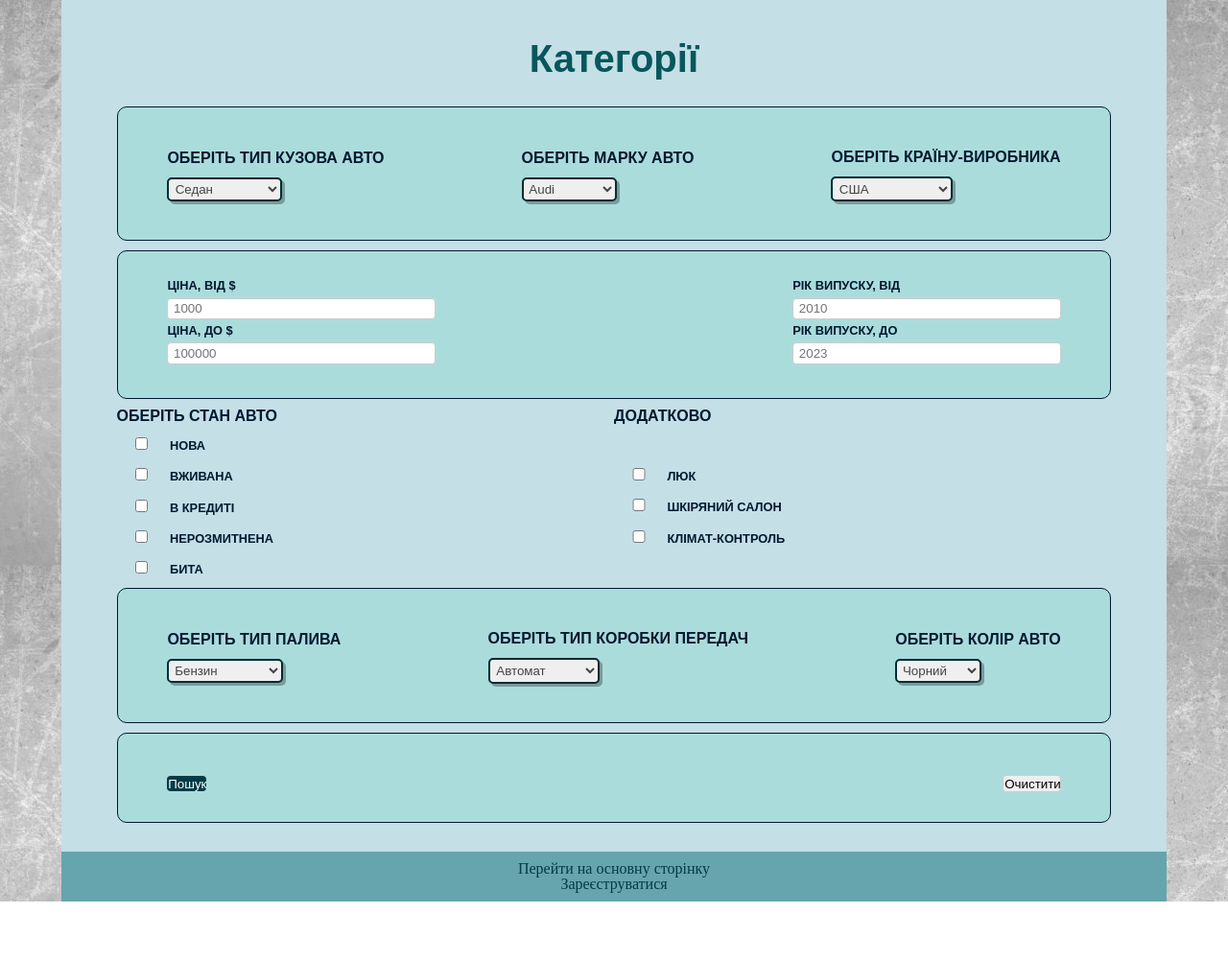
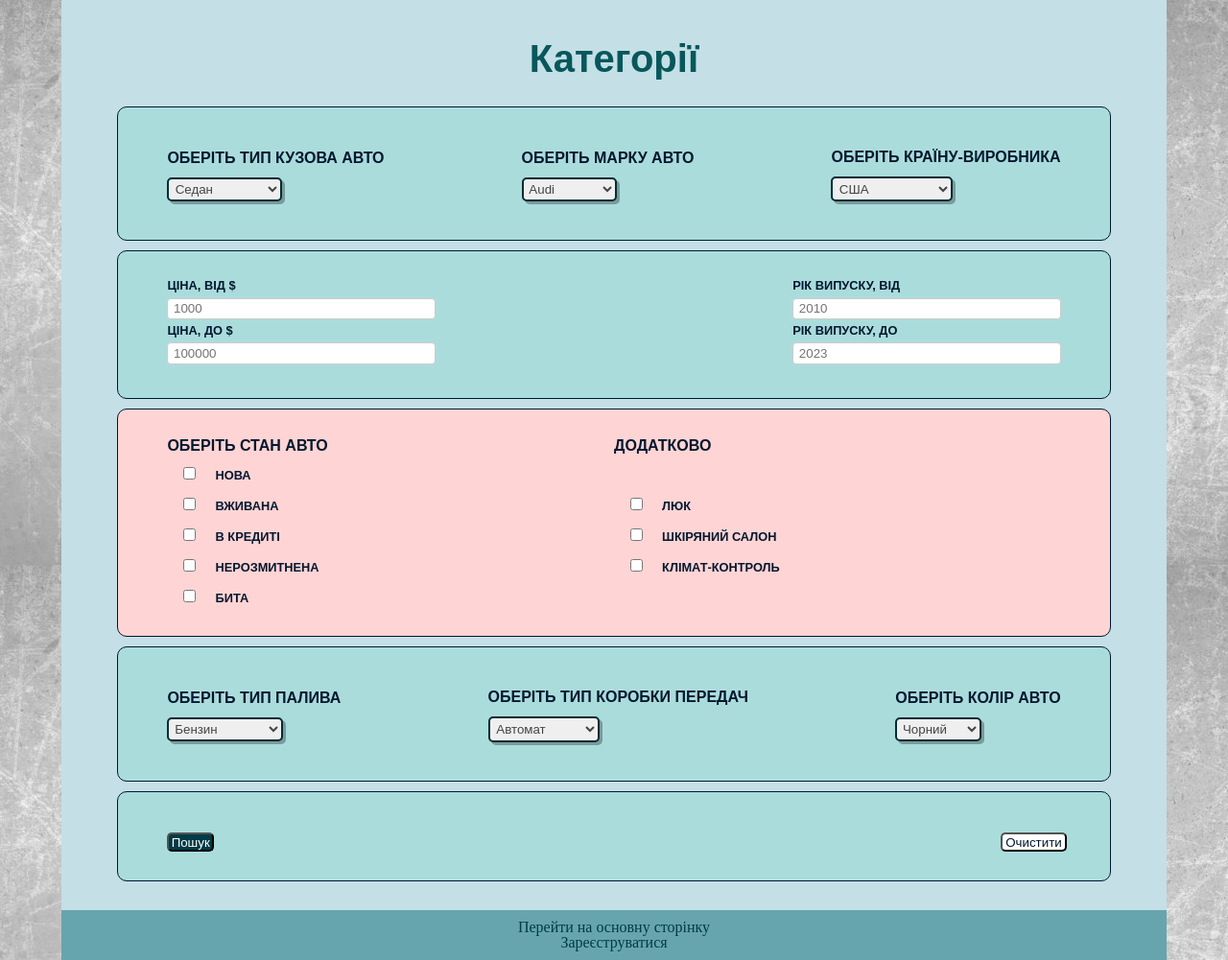
Before and after one commit to Alishta/homework_05, a plain HTML site: page pages/search.html in a window 1280 px wide. Shown: the whole page at 96% size. Before the commit the page ends 940 px from the top, so only its background shows below. Drawn offline with Linux system fonts and the light colour scheme.

Commit message:
changed search.html, style.css - made search and reset buttons, added form styles

```diff
--- a/css/style.css
+++ b/css/style.css
@@ -324,12 +324,37 @@ a:hover {
     flex-direction: row;
     justify-content: space-around;
     align-items: baseline;
+    padding: 30px 5%;
+    border: 1px double #00182f;
+    border-radius: 10px;
+    background-color: #ffd4d4;
 }
 
 .container-check__item {
     display: flex;
     flex-direction: column;
-    /* justify-content: space-around; */
-    /* align-items: flex-start; */
     width: 50%;
 }
+
+.button {
+    background-color: #003b46;
+    color: white;
+    padding: 1% 5%;
+    text-align: center;
+    text-decoration: none;
+    border-radius: 5px;
+}
+
+.button:hover {
+    cursor: pointer;
+    background-color: #31516e;
+}
+
+.button[type=reset] {
+    background-color: #fff;
+    color: #00182f;
+}
+
+.button[type=reset]:hover {
+    background-color: #e0e0e0;
+}
--- a/pages/search.html
+++ b/pages/search.html
@@ -169,11 +169,11 @@
                 </div>
             </div>
             <div class="container">
-                <p>
-                    <input type="submit" name="submit" value="Пошук">
+                <p class="container__button">
+                    <button class="button" type="submit">Пошук</button>
                 </p>
-                <p>
-                    <input type="reset" name="reset" value="Очистити">
+                <p class="container__button">
+                    <button class="button" type="reset">Очистити</button>
                 </p>
             </div>
         </fieldset>
```
